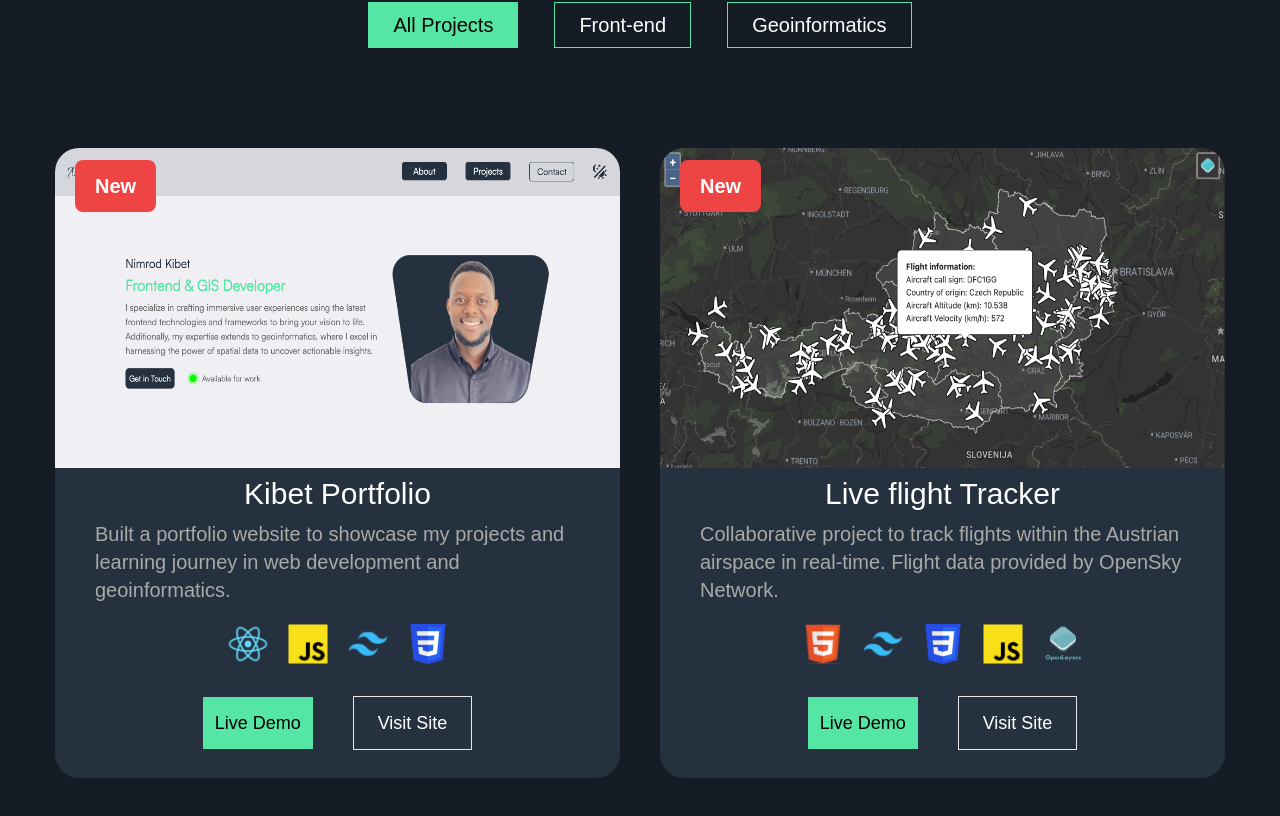
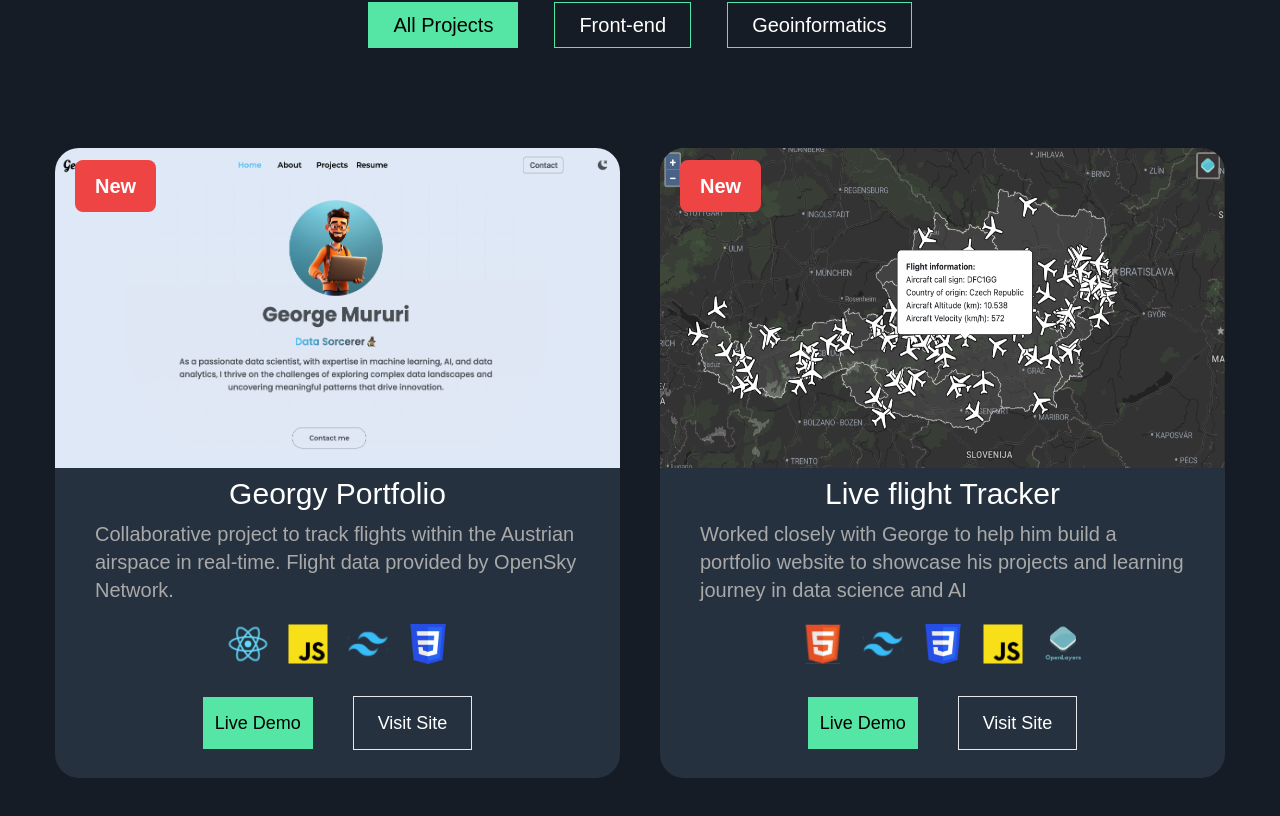
Before and after one commit to Nimrod2022/portfolio-mandela, a React (Vite) app: page / in a window 1280 px wide. Shown: the part 1978-2794 px from the top of the page. Built offline with nearby package versions, Linux system fonts and the light colour scheme; a web font is replaced by a local one.

Commit message:
project update

```diff
--- a/src/components/Projects/data.json
+++ b/src/components/Projects/data.json
@@ -1,4 +1,26 @@
 [
+  {
+    "title": "Georgy Portfolio",
+    "category": "frontend",
+    "image": "/assets/georgy-portfolio.png",
+    "description": "Collaborative project to track flights within the Austrian airspace in real-time. Flight data provided by OpenSky Network.",
+    "technologies": ["/assets/react.svg", "/assets/js.svg", "/assets/tailwind.svg", "/assets/css.svg"],
+    "siteurl": "https://github.com/AdianDawuda/FlightMap",
+    "videourl": "pPmXrpDscB4",
+    "isNew": true
+
+  },
+  {
+    "title": "Live flight Tracker",
+    "category": "geoinformatics",
+    "image": "/assets/flight-tracker.png",
+    "description": "Worked closely with George to help him build a portfolio website to showcase his projects and learning journey in data science and AI",
+    "technologies": ["/assets/html.svg", "/assets/tailwind.svg", "/assets/css.svg", "/assets/js.svg", "/assets/open-layers.png"],
+    "siteurl": "https://github.com/AdianDawuda/FlightMap",
+    "videourl": "pPmXrpDscB4",
+    "isNew": true
+
+  },
   {
     "title": "Kibet Portfolio",
     "category": "frontend",
@@ -8,19 +30,9 @@
     "siteurl": "https://portfolio-mandela.vercel.app/",
     "videourl": "4UZrsTqkcW4",
 
-    "isNew": true
+    "isNew": false
   },
-  {
-    "title": "Live flight Tracker",
-    "category": "geoinformatics",
-    "image": "/assets/flight-tracker.png",
-    "description": "Collaborative project to track flights within the Austrian airspace in real-time. Flight data provided by OpenSky Network.",
-    "technologies": ["/assets/html.svg", "/assets/tailwind.svg", "/assets/css.svg", "/assets/js.svg", "/assets/open-layers.png"],
-    "siteurl": "https://github.com/AdianDawuda/FlightMap",
-    "videourl": "pPmXrpDscB4",
-    "isNew": true
 
-  },
   {
     "title": "Pyraus",
     "category": "frontend",
--- a/src/index.css
+++ b/src/index.css
@@ -45,6 +45,22 @@
   background: radial-gradient(46.04% 48.81% at 52% 47.22%, rgba(38, 49, 63, 0.2) 0%, rgba(211, 211, 211, 0.2) 100%);
 
 }
+
+
+
+.projectsdark{
+  background: linear-gradient(359.54deg, rgba(84, 84, 84, 0.15) -6.41%, rgba(21, 28, 37, 0) 97.55%);
+}
+
+.projectslight{
+  background: linear-gradient(359.98deg, rgba(38, 49, 63, 0) -25.29%, rgba(240, 244, 248, 0.25) 86.91%);
+
+}
+
+
+
+
+
 .image{
   /* Width:565px;
   Height:320px; */
```
Also changed, not shown: public/assets/georgy-portfolio.png (added), public/assets/kibet-portfolio.png.
